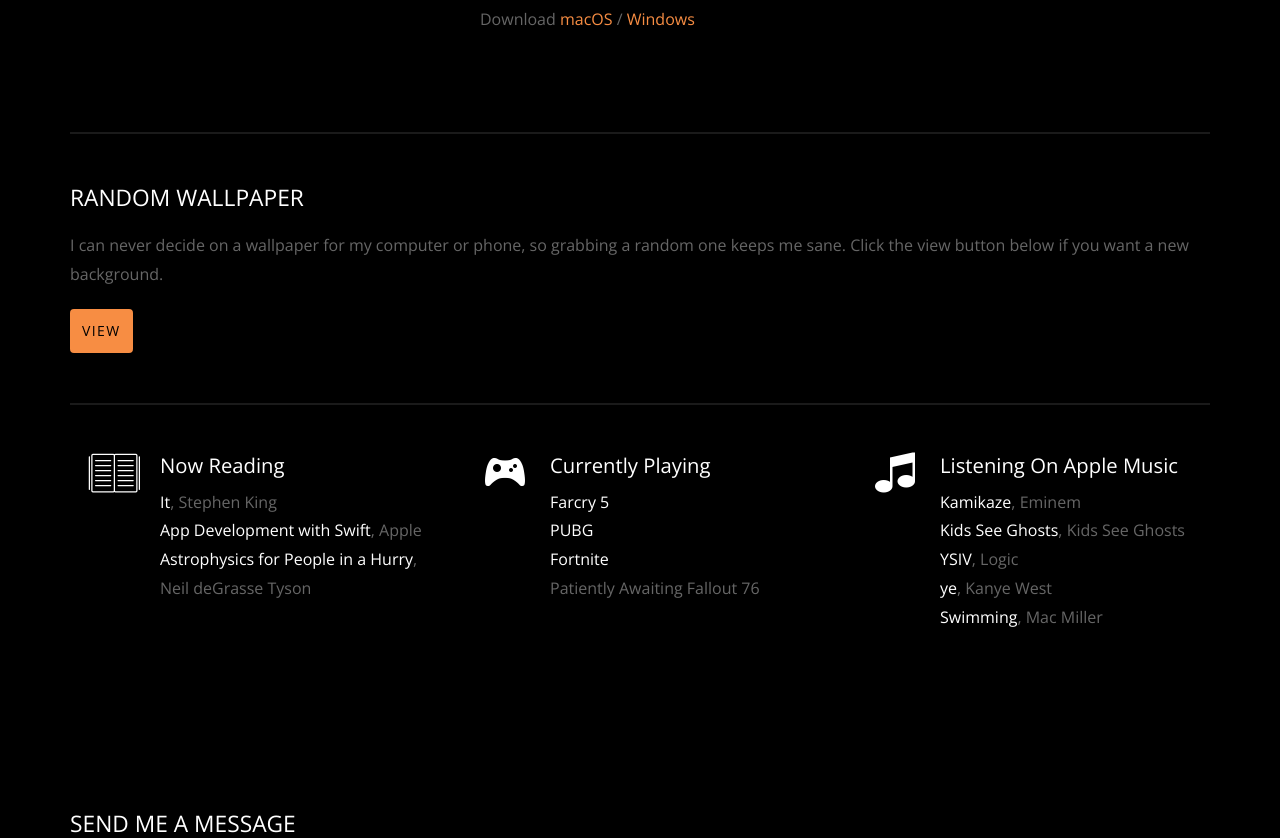
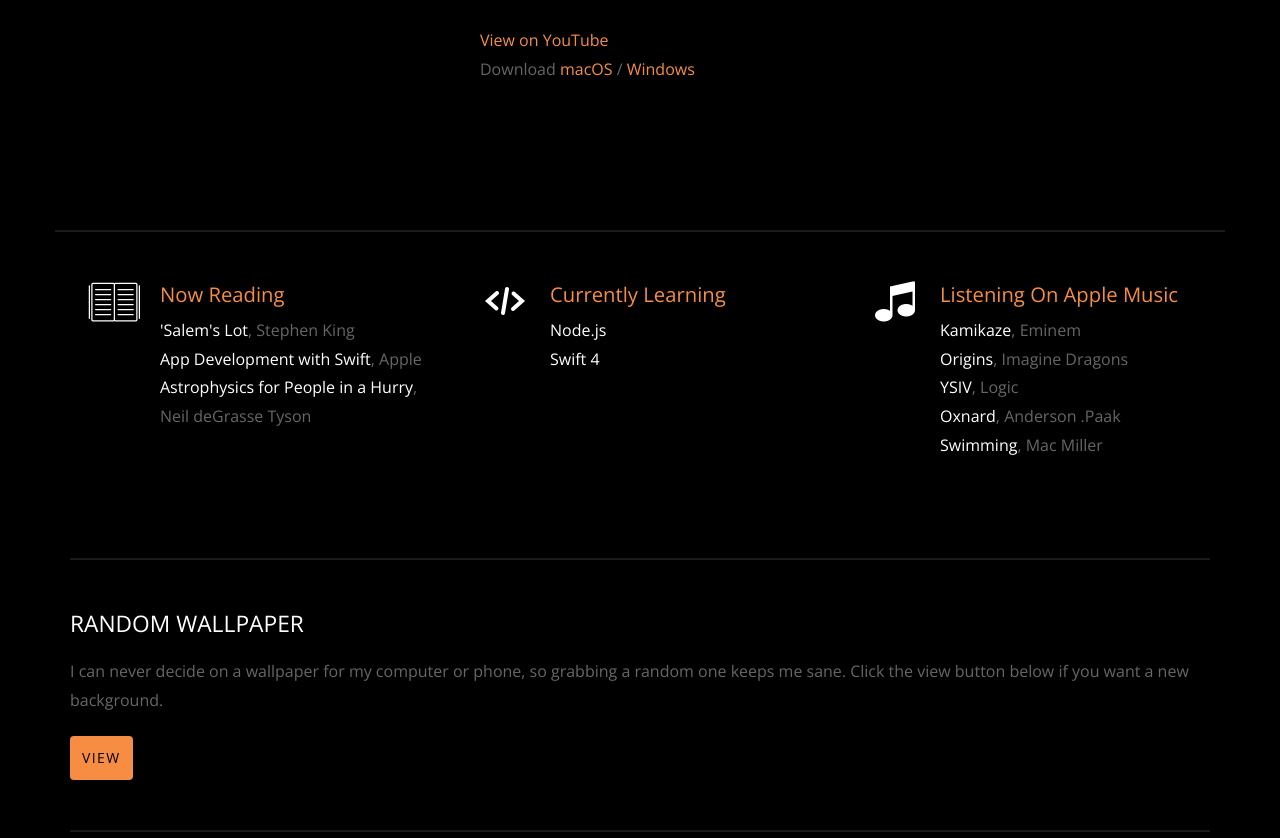
Before and after one commit to rodelliott/rodelliott.github.io, a PHP site: page / in a window 1280 px wide. Shown: the part 2563-3401 px from the top of the page. Run offline with PHP 8.4, Linux system fonts and the light colour scheme; some web fonts are replaced.

Commit message:
new personal site changes

```diff
--- a/css/style.css
+++ b/css/style.css
@@ -1034,7 +1034,8 @@
 .slides-text {
   z-index: 99;
   position: relative;
-  padding-top: 350px;
+  padding-top: 200px;
+  padding-bottom: 200px;
   max-width: 600px;
   margin: 0 auto;
 }
--- a/index.html
+++ b/index.html
@@ -53,7 +53,7 @@
   </header>
   <section class="probootstrap-slider flexslider">
     <ul class="slides">
-      <li style="background-image: url(img/slider_2.jpg);">
+      <li style="background-image: url(img/siteBGDone.jpg);">
         <div class="container">
           <div class="row">
             <div class="col-md-12 text-center">
@@ -254,7 +254,7 @@
               <p class="category">Game Development</p>
               <p>This game was produced for my capstone course at Oregon State with Jeffery Goss and Jared Parkinson. 3D modeling was done within Maya, C# coding within Mono Develop, and world building using Unity 3D. The final version was stripped down as to lighten the download size for course grading. You may download the game below, however you do so at your own risk. I have not tested this game on enough systems to consider it stable.</p>
               <p><a href="https://www.youtube.com/watch?v=UxM-XoiR2Rk">View on YouTube</a><br />
-              Download <a href="https://drive.google.com/open?id=1Ye_0I5JZqjh_Y6K2Ue0EPAQgQ4VkjPYy">macOS</a>&nbsp;/&nbsp;<a href="https://drive.google.com/open?id=1wechv31NczEKIpXRF6KArRPp-IN8TM5b">Windows</a><br /></p>
+              Download <a href="https://drive.google.com/open?id=1Ye_0I5JZqjh_Y6K2Ue0EPAQgQ4VkjPYy">macOS</a>&nbsp;/&nbsp;<a href="https://drive.google.com/open?id=1wechv31NczEKIpXRF6KArRPp-IN8TM5b">Windows</a></p>
             </div>
           </div>
         </div>
@@ -274,15 +274,8 @@
       </div>
     </div>
   </section>
-  <div class="container">
-    <div class="probootstrap-cta probootstrap-animate">
-      <h2 class="mb20">Random Wallpaper</h2>
-      <p>I can never decide on a wallpaper for my computer or phone, so grabbing a random one keeps me sane. Click the view button below if you want a new background.</p>
-      <p><a target="_blank" class="btn btn-primary" style="color:#000000!important;" href="https://picsum.photos/1920/1080/?random">View</a></p>
-    </div>
-  </div>
   <section class="probootstrap-section">
-    <div class="container">
+    <div class="container"style="border-top:2px solid rgba(255, 255, 255, 0.1)!important;padding-top:50px !important;">
       <div class="row" id="about">
         <div class="col-md-4">
           <div class="service left-icon probootstrap-animate">
@@ -290,8 +283,8 @@
               <i class="icon-book-open"></i>
             </div>
             <div class="text">
-              <h3 class="heading">Now Reading</h3>
-              <p><span style="color:#ffffff;">It</span>, Stephen King<br>
+              <h3 class="heading" style="color:#f78d43 !important;">Now Reading</h3>
+              <p><span style="color:#ffffff;">'Salem's Lot</span>, Stephen King<br>
                 <span style="color:#ffffff;">App Development with Swift</span>, Apple<br>
               <span style="color:#ffffff;">Astrophysics for People in a Hurry</span>, Neil deGrasse Tyson</p>
             </div>
@@ -300,14 +293,12 @@
         <div class="col-md-4">
           <div class="service left-icon probootstrap-animate">
             <div class="icon">
-              <i class="icon-game-controller"></i>
+              <i class="icon-code"></i>
             </div>
             <div class="text">
-              <h3 class="heading">Currently Playing</h3>
-              <p><span style="color:#ffffff;">Farcry 5</span><br>
-              <span style="color:#ffffff;">PUBG</span><br>
-              <span style="color:#ffffff;">Fortnite</span><br>
-              Patiently Awaiting Fallout 76<br>
+              <h3 class="heading" style="color:#f78d43 !important;">Currently Learning</h3>
+              <p><span style="color:#ffffff;">Node.js</span><br>
+              <span style="color:#ffffff;">Swift 4</span><br>
             </div>
           </div>
         </div>
@@ -317,11 +308,11 @@
               <i class="icon-music2"></i>
             </div>
             <div class="text">
-              <h3 class="heading">Listening On Apple Music</h3>
+              <h3 class="heading" style="color:#f78d43 !important;">Listening On Apple Music</h3>
               <p><span style="color:#ffffff;">Kamikaze</span>, Eminem<br>
-              <span style="color:#ffffff;">Kids See Ghosts</span>, Kids See Ghosts<br>
+              <span style="color:#ffffff;">Origins</span>, Imagine Dragons<br>
               <span style="color:#ffffff;">YSIV</span>, Logic<br>
-              <span style="color:#ffffff;">ye</span>, Kanye West<br>
+              <span style="color:#ffffff;">Oxnard</span>, Anderson .Paak<br>
               <span style="color:#ffffff;">Swimming</span>, Mac Miller</p>
             </div>
           </div>
@@ -329,6 +320,13 @@
       </div>
     </div>
   </section>
+  <div class="container">
+    <div class="probootstrap-cta probootstrap-animate">
+      <h2 class="mb20">Random Wallpaper</h2>
+      <p>I can never decide on a wallpaper for my computer or phone, so grabbing a random one keeps me sane. Click the view button below if you want a new background.</p>
+      <p><a target="_blank" class="btn btn-primary" style="color:#000000!important;" href="https://picsum.photos/1920/1080/?random">View</a></p>
+    </div>
+  </div>
   <section class="probootstrap-section">
       <div class="container">
           <div class="row" id="contact">
```
Also changed, not shown: img/siteBG.jpg (deleted), img/siteBGDone.jpg (added), img/slider_3.jpg (deleted).
